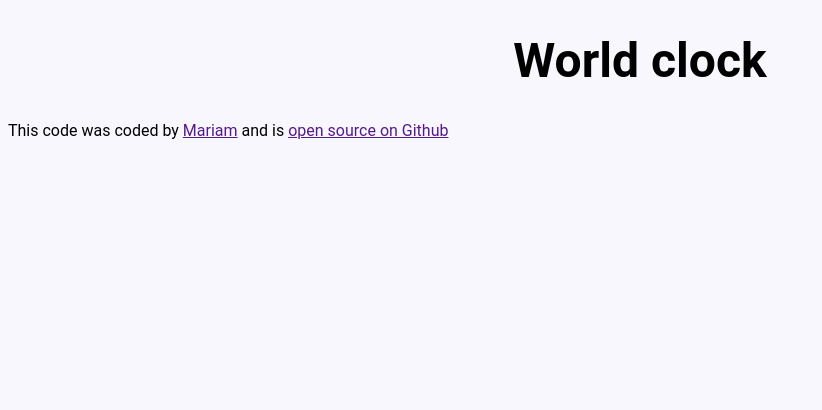
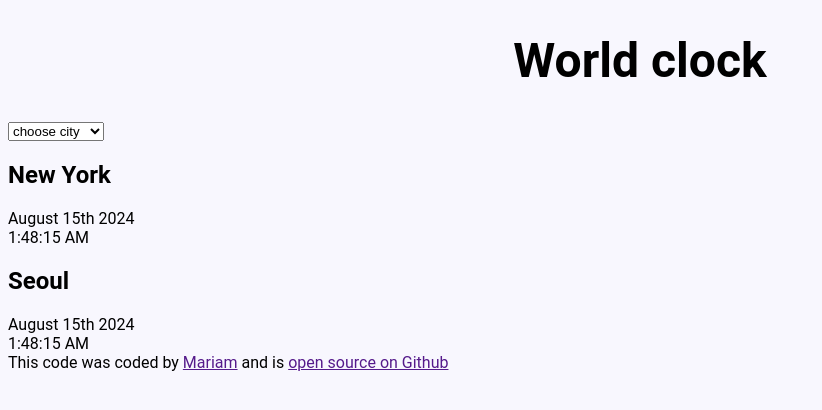
Before and after one commit to princessmirina/world-clock, a plain HTML site: page index.html in a window 1280 px wide. Shown: the whole page, without its empty margins (0-822 px from the left). Drawn offline with Linux system fonts and the light colour scheme.

Commit message:
added the basic html

```diff
--- a/index.html
+++ b/index.html
@@ -7,7 +7,27 @@
     <title>Document</title>
   </head>
   <body>
-    <h1>World clock</h1>
+    <div class="container">
+      <h1>World clock</h1>
+      <select id="cities">
+        <option value="">choose city</option>
+        <option value="bujumbura">Bujumbura</option>
+        <option value="los angeles">Los Angeles</option>
+        <option value="sydney">Sydney</option>
+        <option value="tokyo">Tokyo</option>
+        <option value="paris">Paris</option>
+      </select>
+      <div class="city">
+        <h2>New York</h2>
+        <div class="date">August 15th 2024</div>
+        <div class="time">1:48:15 AM</div>
+      </div>
+      <div class="city">
+        <h2>Seoul</h2>
+        <div class="date">August 15th 2024</div>
+        <div class="time">1:48:15 AM</div>
+      </div>
+    </div>
     <footer>
       This code was coded by
       <a href="">Mariam</a> and is
```
